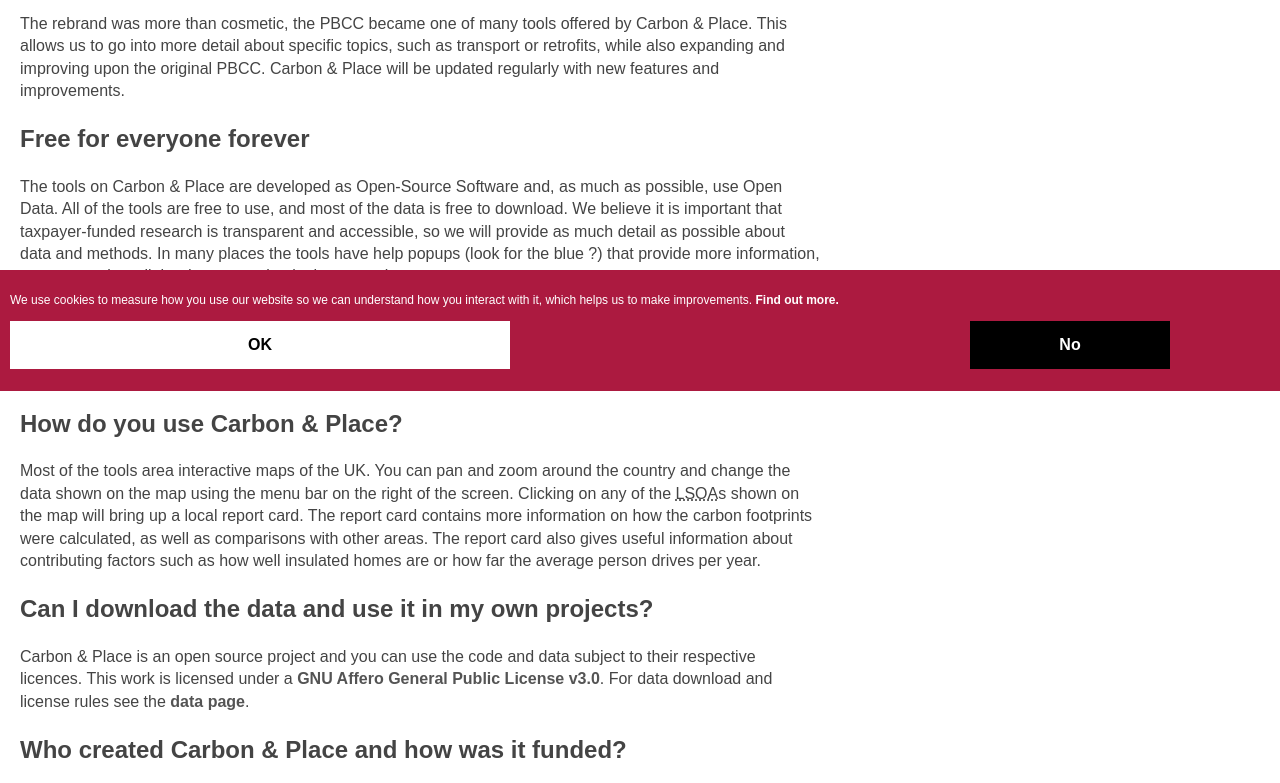
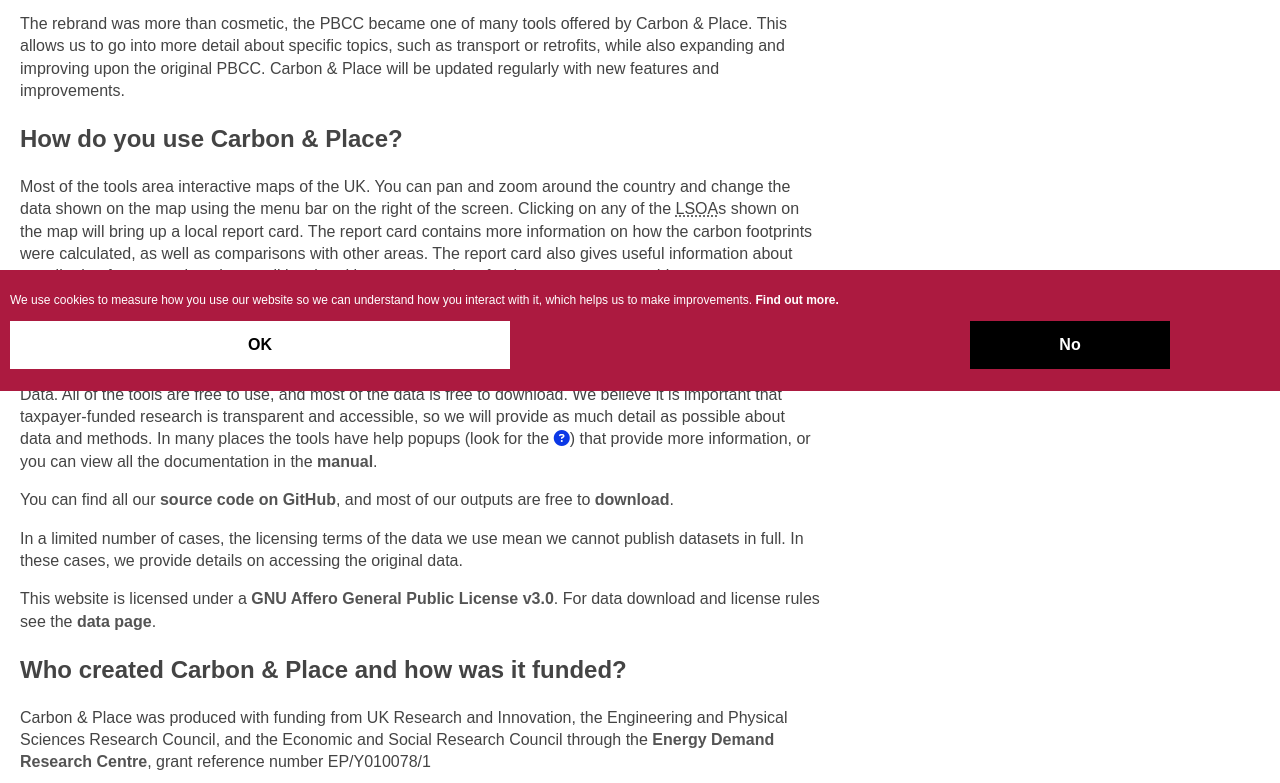
Before and after one commit to PlaceBasedCarbonCalculator/PlaceBasedCarbonCalculator.github.io, a plain HTML site: page about/index.html in a window 1280 px wide. Shown: the part 409-1192 px from the top of the page. Drawn offline with Linux system fonts and the light colour scheme.

Commit message:
update about

```diff
--- a/about/index.html
+++ b/about/index.html
@@ -63,20 +63,19 @@
 
 <p>The rebrand was more than cosmetic, the PBCC became one of many tools offered by Carbon & Place. This allows us to go into more detail about specific topics, such as transport or retrofits, while also expanding and improving upon the original PBCC. Carbon & Place will be updated regularly with new features and improvements.</p>
 
-<h2>Free for everyone forever</h2>
+<h2>How do you use Carbon & Place?</h2>
+<p>Most of the tools area interactive maps of the UK. You can pan and zoom around the country and change the data shown on the map using the menu bar on the right of the screen. Clicking on any of the <abbr title="Lower Super Output Area">LSOA</abbr>s shown on the map will bring up a local report card. The report card contains more information on how the carbon footprints were calculated, as well as comparisons with other areas.
+The report card also gives useful information about contributing factors such as how well insulated homes are or how far the average person drives per year.</p>
 
-<p>The tools on Carbon & Place are developed as Open-Source Software and, as much as possible, use Open Data. All of the tools are free to use, and most of the data is free to download. We believe it is important that taxpayer-funded research is transparent and accessible, so we will provide as much detail as possible about data and methods. In many places the tools have help popups (look for the blue ?) that provide more information, or you can view all the documentation in the manual.</p>
+<h2>Free, for everyone, forever</h2>
+
+<p>The tools on Carbon & Place are developed as Open-Source Software and, as much as possible, use Open Data. All of the tools are free to use, and most of the data is free to download. We believe it is important that taxpayer-funded research is transparent and accessible, so we will provide as much detail as possible about data and methods. In many places the tools have help popups (look for the <i class="fa fa-question-circle" aria-hidden="true" style="color: #0b38e6;"></i>) that provide more information, or you can view all the documentation in the <a href="/manual">manual</a>.</p>
 
 <p>You can find all our <a href="https://github.com/PlaceBasedCarbonCalculator" target="_blank" rel="noopener">source code on GitHub</a>, and most of our outputs are free to <a href="/data">download</a>.</p>
 
 <p>In a limited number of cases, the licensing terms of the data we use mean we cannot publish datasets in full. In these cases, we provide details on accessing the original data.</p>
 
-<h2>How do you use Carbon & Place?</h2>
-<p>Most of the tools area interactive maps of the UK. You can pan and zoom around the country and change the data shown on the map using the menu bar on the right of the screen. Clicking on any of the <abbr title="Lower Super Output Area">LSOA</abbr>s shown on the map will bring up a local report card. The report card contains more information on how the carbon footprints were calculated, as well as comparisons with other areas.
-The report card also gives useful information about contributing factors such as how well insulated homes are or how far the average person drives per year.</p>
-
-<h2>Can I download the data and use it in my own projects?</h2>
-<p>Carbon & Place is an open source project and you can use the code and data subject to their respective licences. This work is licensed under a <a rel="license" href="https://www.gnu.org/licenses/agpl-3.0.en.html">GNU Affero General Public License v3.0</a>. For data download and license rules see the <a href="/data">data page</a>.</p>
+<p>This website is licensed under a <a rel="license" href="https://www.gnu.org/licenses/agpl-3.0.en.html">GNU Affero General Public License v3.0</a>. For data download and license rules see the <a href="/data">data page</a>.</p>
 
 <h2>Who created Carbon & Place and how was it funded?</h2>
 
```
